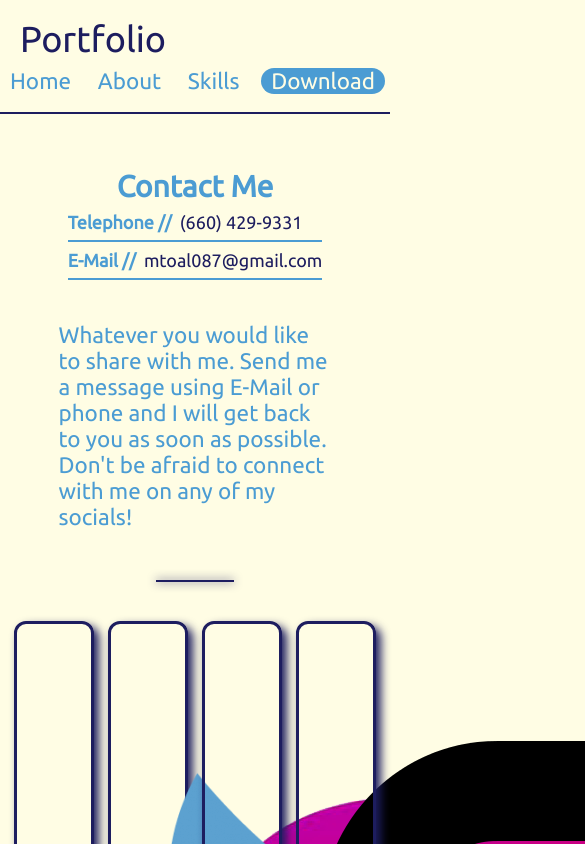
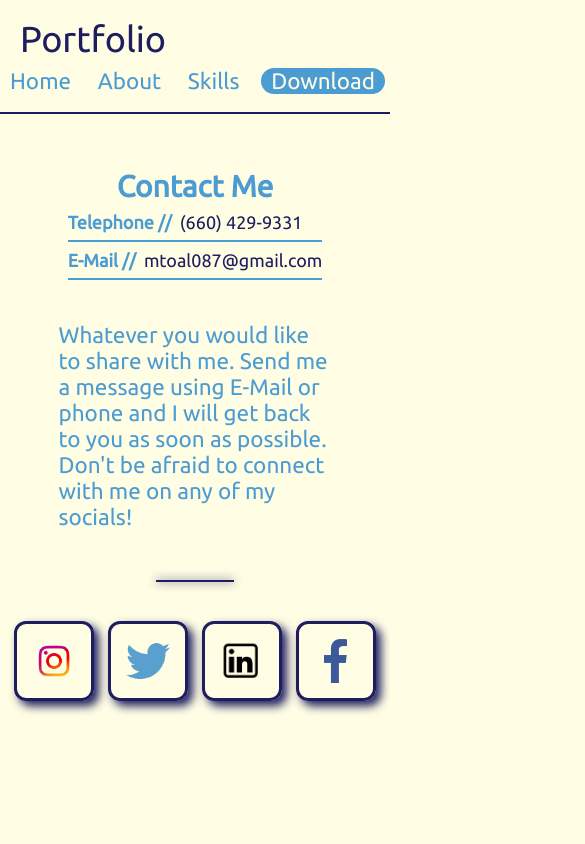
Before and after one commit to Mtoal087/Portfolio, a plain HTML site: page contact.html in a window 390 px wide. Shown: the top 844 px of the page, 585 px wide, since content can reach past the window. Drawn offline with Linux system fonts and the light colour scheme.

Commit message:
checking for responsiveness on contact page links

```diff
--- a/resources/styles/contact.css
+++ b/resources/styles/contact.css
@@ -175,7 +175,7 @@ nav .navigation .button {
 	.middle a {
 		display: flex;
 		width: 80px;
-		height: auto;
+		height: 80px;
 		border: 3px solid var(--navy);
 		padding: 15px;
 		border-radius: 12px;
```
